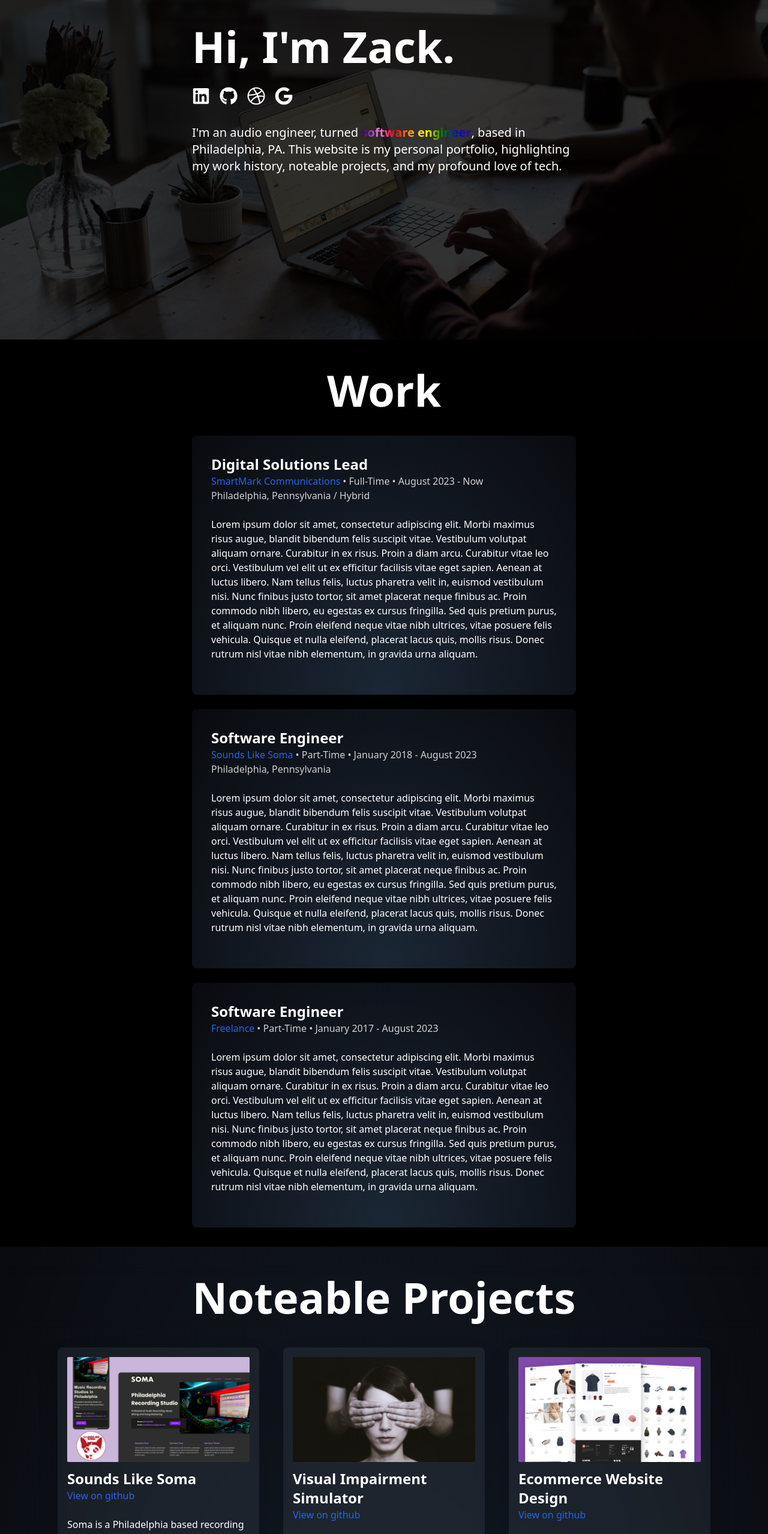
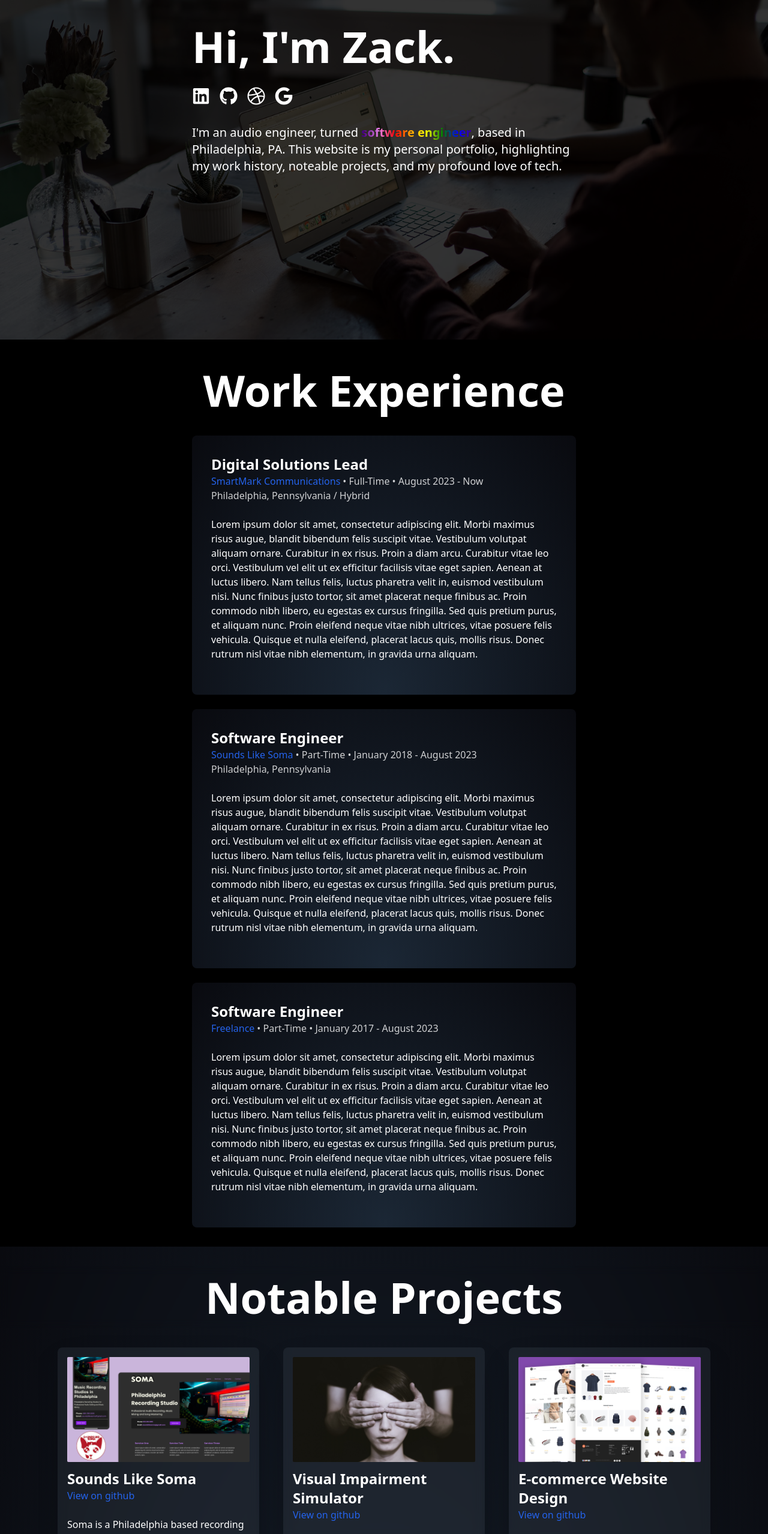
Before and after one commit to zackhanni/zachary.works, a Next.js app: page / in a window 1280 px wide. Shown: the part 234-2791 px from the top of the page at 60% size. Built offline with nearby package versions, Linux system fonts and the light colour scheme.

Commit message:
fix spelling

```diff
--- a/app/components/Projects.tsx
+++ b/app/components/Projects.tsx
@@ -13,7 +13,7 @@ function Projects() {
       className="radial-gradient flex flex-col justify-center items-center py-8"
     >
       <h2 className="text-5xl lg:text-7xl font-bold text-center py-4 text-white sticky top-0 z-10 w-full backdrop-blur">
-        Noteable Projects
+        Notable Projects
       </h2>
       <ul className="max-w-[90%] md:max-w-[1200] m-auto grid gap-10 grid-cols-1 md:grid-cols-2 xl:grid-cols-3 p-8 overflow-hidden">
         {ProjectsData.map((project) => {
--- a/app/components/ProjectsData.tsx
+++ b/app/components/ProjectsData.tsx
@@ -20,7 +20,7 @@ const ProjectsData = [
   {
     src: "/project3.png",
     tools: ["Javascript", "HTML", "CSS"],
-    title: "Ecommerce Website Design",
+    title: "E-commerce Website Design",
     company: "Freelance",
     description: "A product website for a clothing company selling a variety of clothing. Complete with item descriptions, size and color options, and a checkout page.",
     liveWebsite: "https://zack-ecommerce.netlify.app/",
@@ -30,7 +30,7 @@ const ProjectsData = [
     src: "/UX-design-demo.png",
     tools: ["Figma", "Adobe Illustrator", "UX / UI"],
     title: "UX and UI Design",
-    description: "I have experience designing products and apps with Figma. I have a seperate portfolio of designs and case studies featured on Dribble.com",
+    description: "I have experience designing products and apps with Figma. I have a separate portfolio of designs and case studies featured on Dribble.com",
     liveWebsite: "https://dribbble.com/zackhanni",
     github: "https://dribbble.com/zackhanni",
   },
@@ -51,17 +51,11 @@ const ProjectsData = [
   {
     src: "/weather.jpg",
     title: "Weather search app",
-    description: "I accessed a weather API to find temperature highs, lows, humidity, etc in any city around the world. This app is deployed through Varcel",
+    description: "I accessed a weather API to find temperature highs, lows, humidity, etc in any city around the world. This app is deployed through Vercel",
     liveWebsite: "https://next-weather-app-zackhanni.vercel.app/",
     github: "https://github.com/zackhanni/weather-app-react",
   },
-  {
-    src: "/calculator.png",
-    title: "Zack's Calculator",
-    description: "Are you one of the few who think using a built in capculator app is inconvenient? Look no further than my even more inconveniencing JS, HTML, and CSS based calculator app!",
-    liveWebsite: "https://zacks-calculator.netlify.app/",
-    github: "https://github.com/zackhanni/js-calculator-app",
-  },
+
 ];
 
 export default ProjectsData;
--- a/app/components/Work.tsx
+++ b/app/components/Work.tsx
@@ -9,7 +9,7 @@ export default function Work() {
           id="work"
           className="text-5xl lg:text-7xl font-bold text-center sticky top-0 z-10 w-full backdrop-blur py-4"
         >
-          Work
+          Work Experience
         </h2>
         <div className="min-w-[50%] max-w-[90%] lg:max-w-[50%]">
         {WorkData.map((job) => {
```
